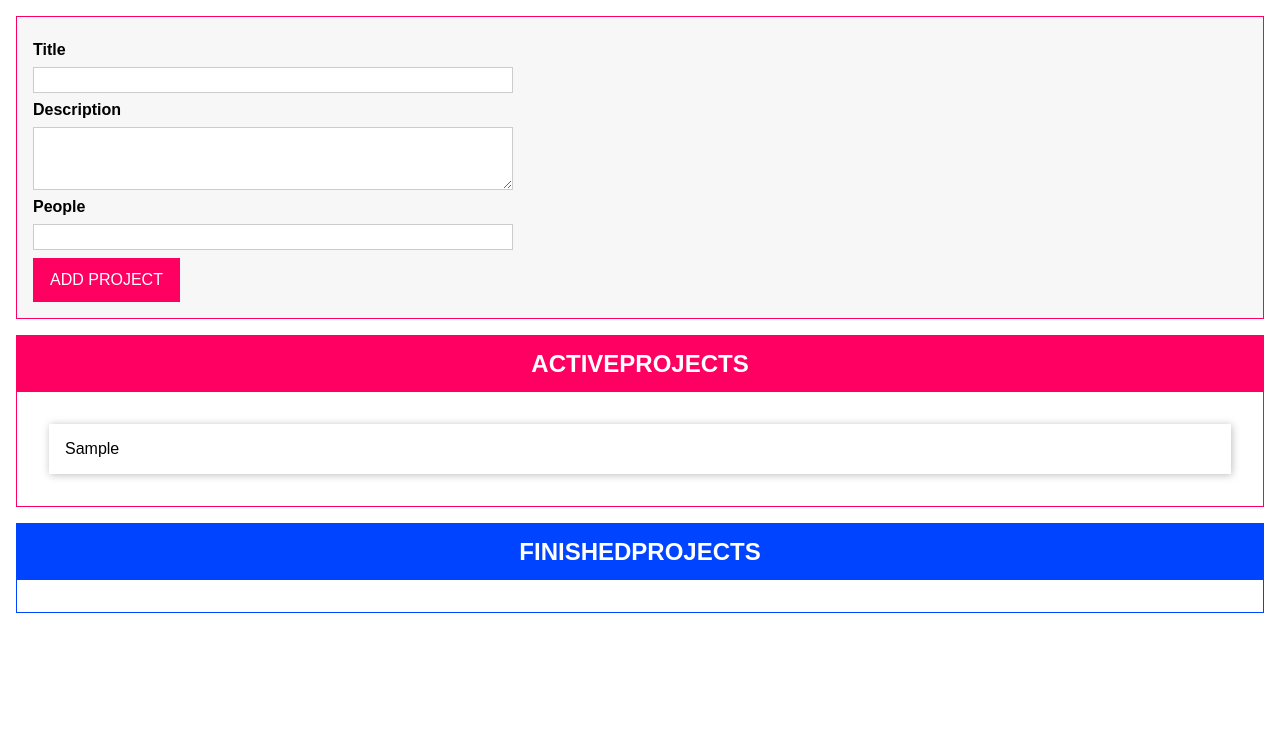
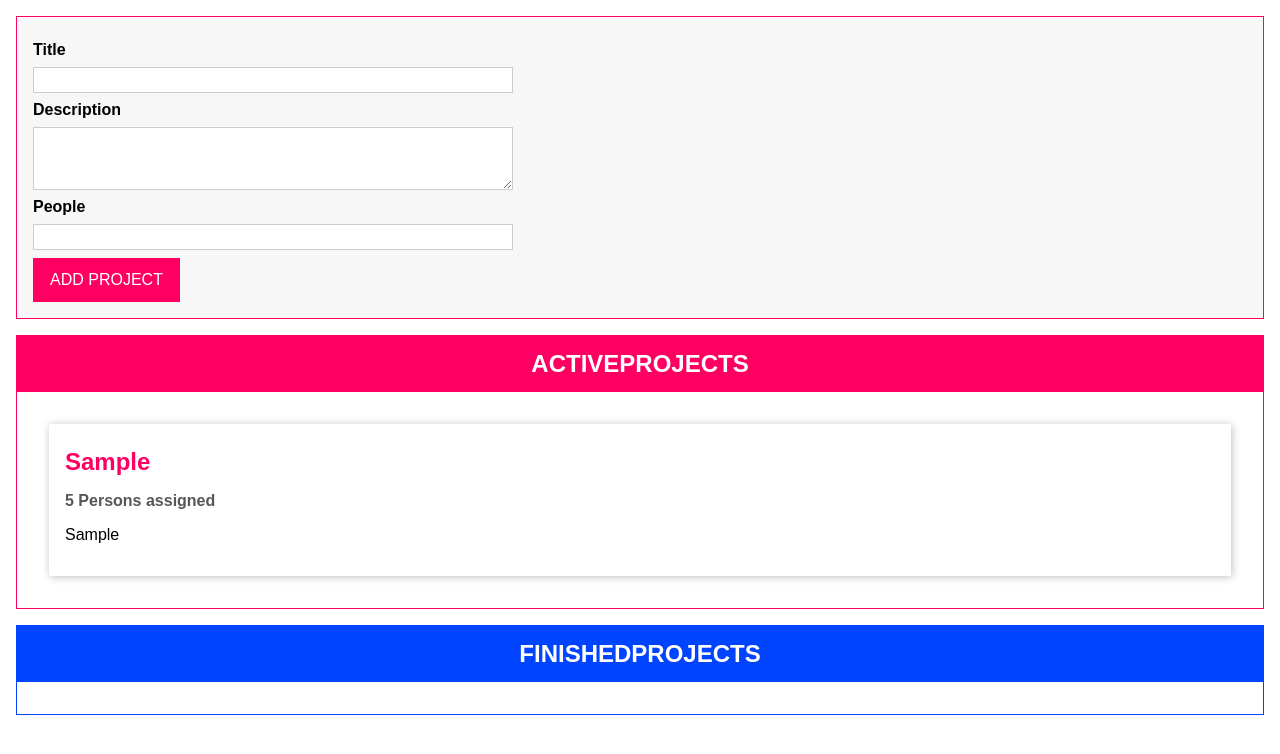
Before and after one commit to KhoaPC/learn-typescript-udemy, a website with bundled scripts: page index.html in a window 1280 px wide. Both pictures are taken after typing "Sample", "Sample", "5" into the empty fields and a click on the button "ADD PROJECT". Built offline with nearby package versions, Linux system fonts and the light colour scheme.

Commit message:
22Sep07 UPDATE project#2

```diff
--- a/index.html
+++ b/index.html
@@ -27,7 +27,11 @@
       </form>
     </template>
     <template id="single-project">
-      <li></li>
+      <li>
+        <h2></h2>
+        <h3></h3>
+        <p></p>
+      </li>
     </template>
     <template id="project-list">
       <section class="projects">
--- a/ts/app.ts
+++ b/ts/app.ts
@@ -15,11 +15,11 @@ class Project {
 type Listener<T> = (items: T[]) => void;
 
 class State<T> {
-  protected listeners: Listener<T>[] = [];
+    protected listeners: Listener<T>[] = [];
 
-  addListener(listenerFn: Listener<T>) {
-    this.listeners.push(listenerFn);
-  }
+    addListener(listenerFn: Listener<T>) {
+        this.listeners.push(listenerFn);
+    }
 }
 
 class ProjectState extends State<Project> {
@@ -28,7 +28,7 @@ class ProjectState extends State<Project> {
 
     private constructor() {
         super();
-     }
+    }
 
     static getInstance() {
         if (this.instance) {
@@ -139,6 +139,34 @@ abstract class Component<T extends HTMLElement, U extends HTMLElement> {
 
 } // Component
 
+class ProjectItem extends Component<HTMLUListElement, HTMLElement> {
+    private project: Project;
+
+    get persons() {
+        if(this.project.people === 1) {
+            return '1 Person'
+        } else {
+            return `${this.project.people} Persons`;
+        }
+    }
+
+    constructor(hostId: string, project: Project) {
+        super('single-project', hostId, false, project.id);
+        this.project = project;
+
+        this.configure();
+        this.renderContent();
+    }
+
+    configure() { }
+
+    renderContent() {
+        this.element.querySelector('h2')!.textContent = this.project.title;
+        this.element.querySelector('h3')!.textContent = this.persons + ' assigned';
+        this.element.querySelector('p')!.textContent = this.project.description;
+    }
+}
+
 class ProjectList extends Component<HTMLDivElement, HTMLElement>{
 
     assignedProjects: Project[];
@@ -177,9 +205,7 @@ class ProjectList extends Component<HTMLDivElement, HTMLElement>{
         listElm.innerHTML = '';
 
         for (const prjItem of this.assignedProjects) {
-            const listItem = document.createElement('li');
-            listItem.textContent = prjItem.title;
-            listElm.appendChild(listItem);
+            new ProjectItem(this.element.querySelector('ul')!.id, prjItem);
         }
     } // renderProjects
 } // ProjectList
@@ -262,7 +288,6 @@ class ProjectInput extends Component<HTMLDivElement, HTMLFormElement>{
         if (Array.isArray(userInput)) {
             const [title, desc, people] = userInput;
             projectState.addProject(title, desc, people);
-            c(title, desc, people);
         }
 
         if (this.inputValid)
```
